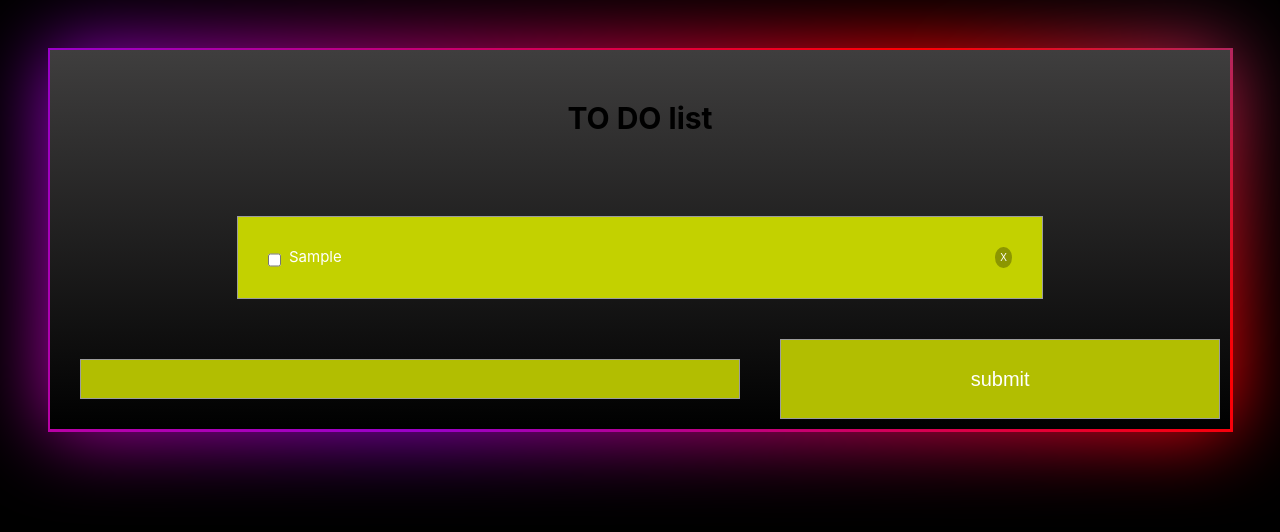
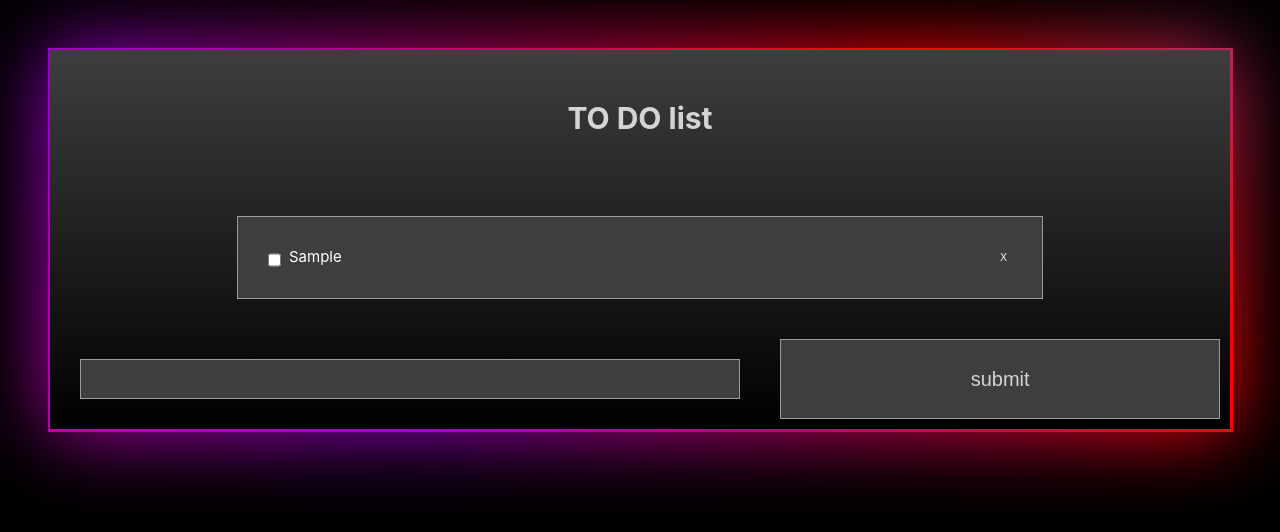
Before and after one commit to Heimax01/react-todo, a React (Create React App) app: page / in a window 1280 px wide. Both pictures are taken after typing "Sample" into the empty fields and a click on the button "submit". Shown: the top 532 px of the page. Built offline with nearby package versions, Linux system fonts and the light colour scheme.

Commit message:
Changing the button color

```diff
--- a/src/styles.css
+++ b/src/styles.css
@@ -23,6 +23,7 @@ body {
   background: linear-gradient(0deg, black, rgb(63, 62, 62));
   display: flex;
   flex-direction: column;
+  color: rgb(212, 212, 212);
 }
 
 .glow::before,
@@ -109,7 +110,7 @@ li {
   padding: 5px;
   width: 60%;
   color: rgb(255, 255, 255);
-  background: #b2be01;
+  background: rgb(63, 62, 62);
   border: 0.1px solid rgb(156, 156, 156);
 }
 
@@ -118,16 +119,16 @@ li {
   width: 40%;
   margin: 10px;
   cursor: pointer;
-  background: #b2be01;
+  background: rgb(63, 62, 62);
   border: 0.1px solid rgb(156, 156, 156);
-  color: #fff;
+  color: rgb(212, 212, 212);
 }
 
 .todo {
   display: flex;
   flex-direction: row;
   justify-content: space-between;
-  background: #c3d100;
+  background: rgb(63, 62, 62);
   font-size: 1.5rem;
   padding: 3rem;
   border: 0.1px solid rgb(156, 156, 156);
@@ -138,7 +139,7 @@ li {
 }
 
 .close {
-  background: #8c9601;
+  background: rgb(63, 62, 62);
   border: 0;
   border-radius: 50%;
   font-size: 1rem;
```
